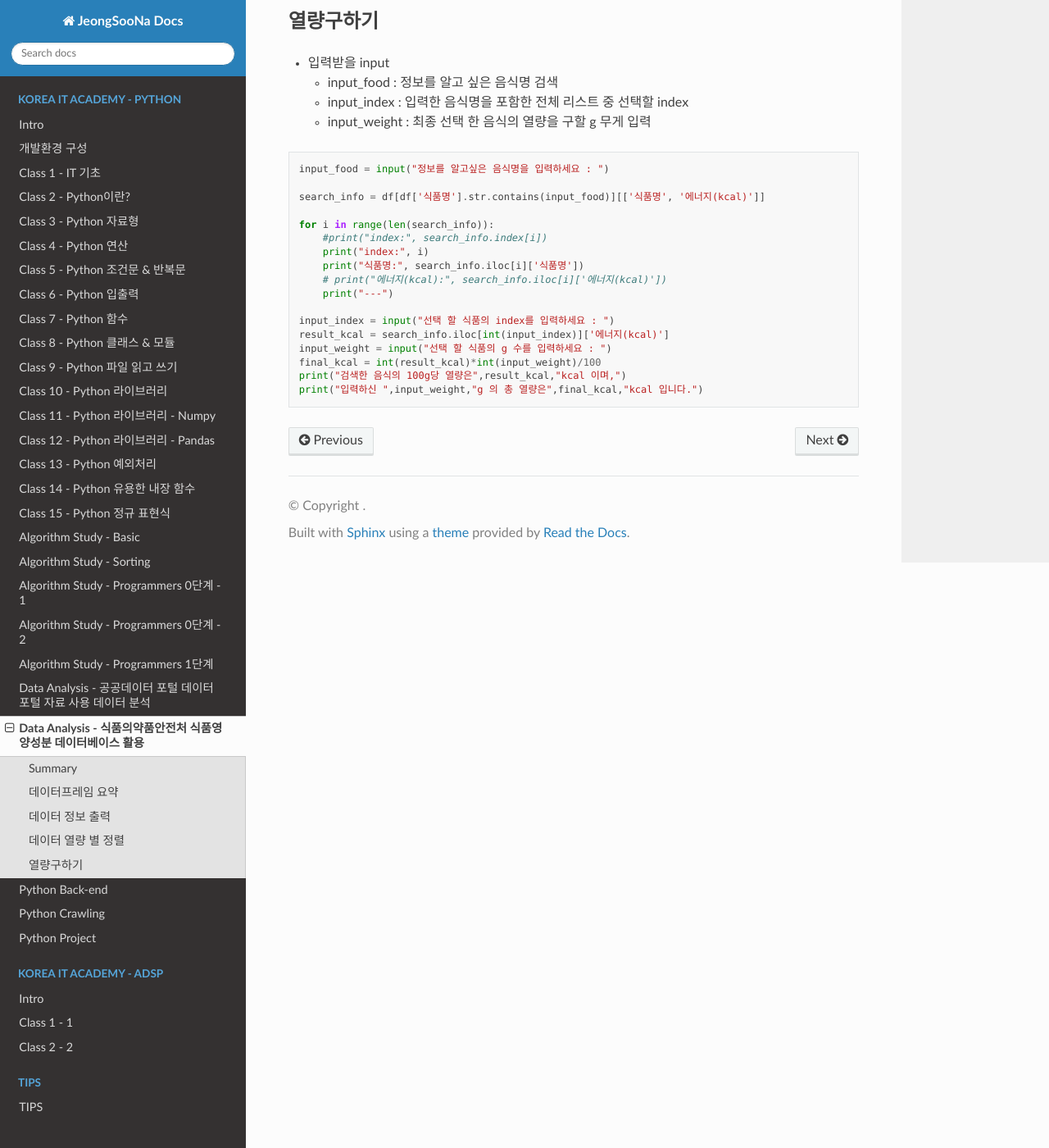
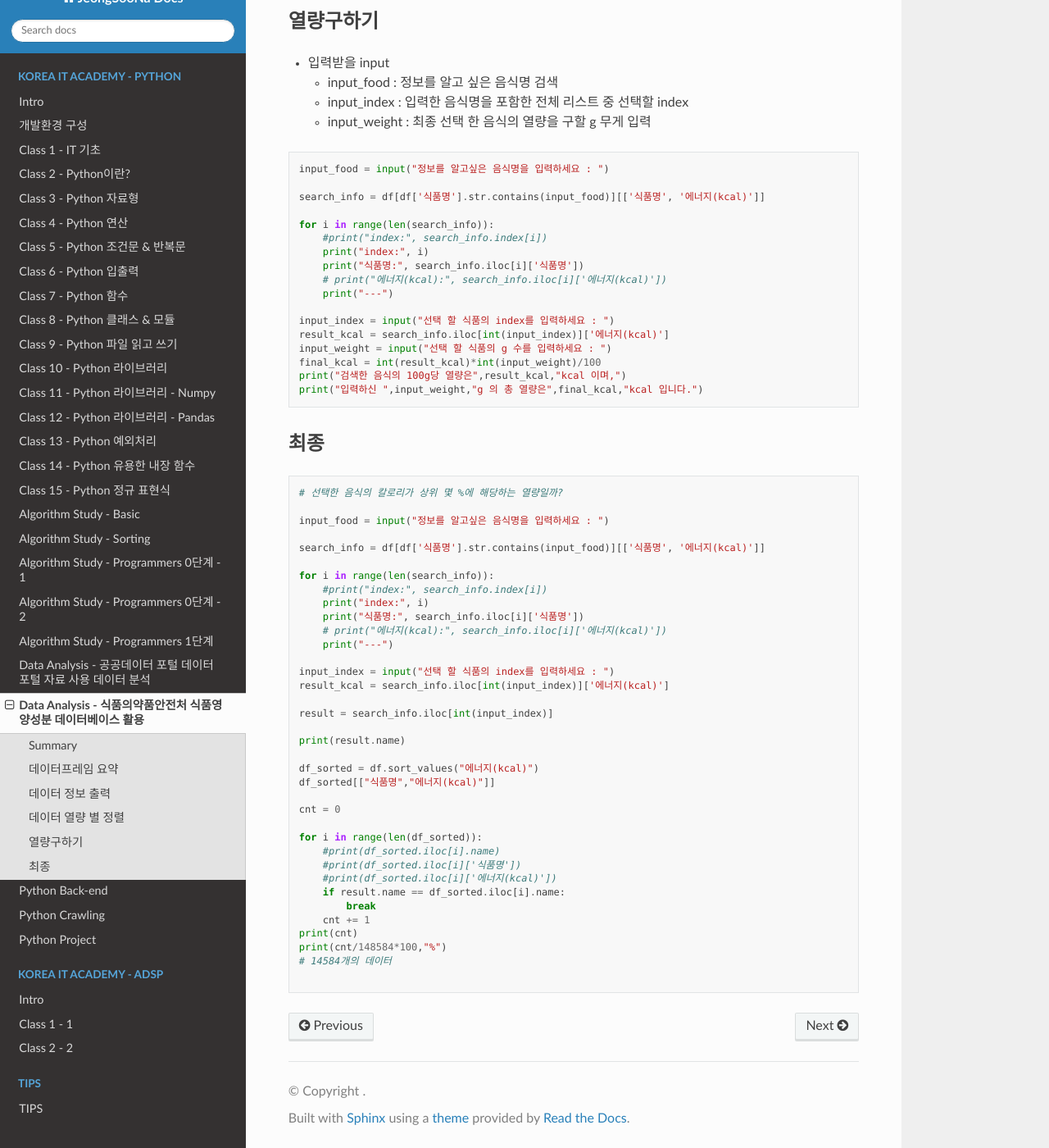
Before and after one commit to JeongSooNa/JeongSooNa-Docs, a Sphinx documentation site: the page built from docs/Korea_IT_Academy-Python/Data_Analysis_2.md, in a window 1280 px wide and 1400 px high, scrolled down 1296 px. Shown: the whole window at 82% size. Built offline with Sphinx 7.4.7 and the Read the Docs theme 3.1.0, drawn with Linux system fonts in a browser that asks for light colours.

Commit message:
update docs

````diff
--- a/docs/Korea_IT_Academy-Python/Data_Analysis_2.md
+++ b/docs/Korea_IT_Academy-Python/Data_Analysis_2.md
@@ -82,3 +82,44 @@ final_kcal = int(result_kcal)*int(input_weight)/100
 print("검색한 음식의 100g당 열량은",result_kcal,"kcal 이며,")
 print("입력하신 ",input_weight,"g 의 총 열량은",final_kcal,"kcal 입니다.")
 ```
+
+### 최종
+
+```py
+# 선택한 음식의 칼로리가 상위 몇 %에 해당하는 열량일까?
+
+input_food = input("정보를 알고싶은 음식명을 입력하세요 : ")
+
+search_info = df[df['식품명'].str.contains(input_food)][['식품명', '에너지(kcal)']]
+
+for i in range(len(search_info)):
+    #print("index:", search_info.index[i])
+    print("index:", i)
+    print("식품명:", search_info.iloc[i]['식품명'])
+    # print("에너지(kcal):", search_info.iloc[i]['에너지(kcal)'])
+    print("---")
+
+input_index = input("선택 할 식품의 index를 입력하세요 : ")
+result_kcal = search_info.iloc[int(input_index)]['에너지(kcal)']
+
+result = search_info.iloc[int(input_index)]
+
+print(result.name)
+
+df_sorted = df.sort_values("에너지(kcal)")
+df_sorted[["식품명","에너지(kcal)"]]
+
+cnt = 0
+
+for i in range(len(df_sorted)):
+    #print(df_sorted.iloc[i].name)
+    #print(df_sorted.iloc[i]['식품명'])
+    #print(df_sorted.iloc[i]['에너지(kcal)'])
+    if result.name == df_sorted.iloc[i].name:
+        break
+    cnt += 1
+print(cnt)
+print(cnt/148584*100,"%")
+# 14584개의 데이터
+
+```
````
